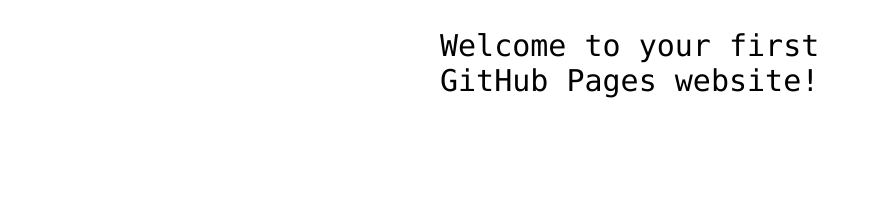
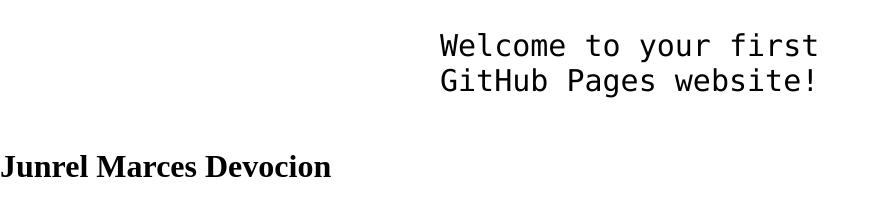
Before and after one commit to Devyx-jun/Devyx-jun.github.io, a plain HTML site: page index.html in a window 1280 px wide. Shown: the part 360-576 px from the top of the page, without its empty margins (0-894 px from the left). Drawn offline with Linux system fonts and the light colour scheme.

Commit message:
Added my full name to index.html file

```diff
--- a/index.html
+++ b/index.html
@@ -13,6 +13,7 @@
 
 <!-- Change this code here by copy and pasting your template on line 15 -->
 <p>Welcome to your first GitHub Pages website!</p>
+<h1>Junrel Marces Devocion</h1>
 
 </body>
 </html>
```
